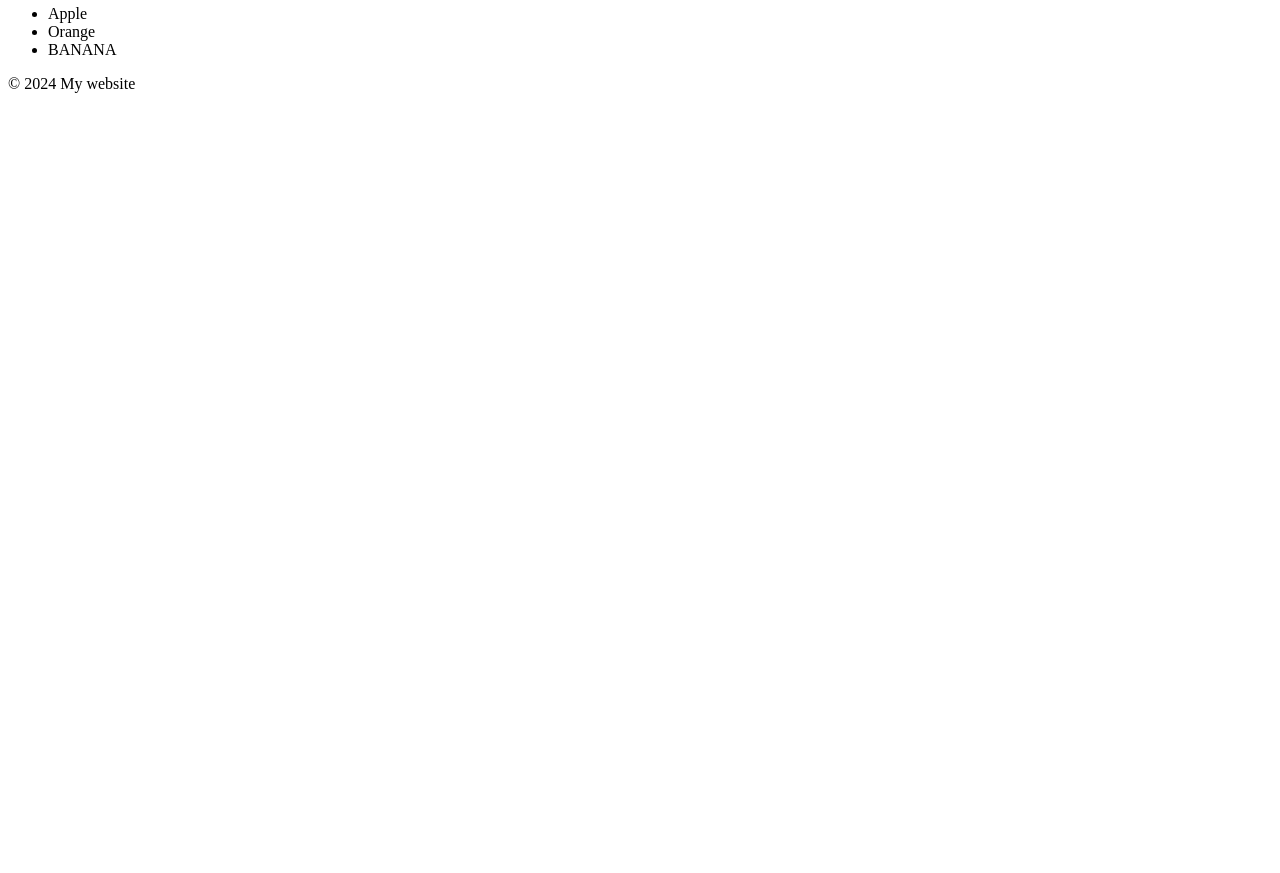
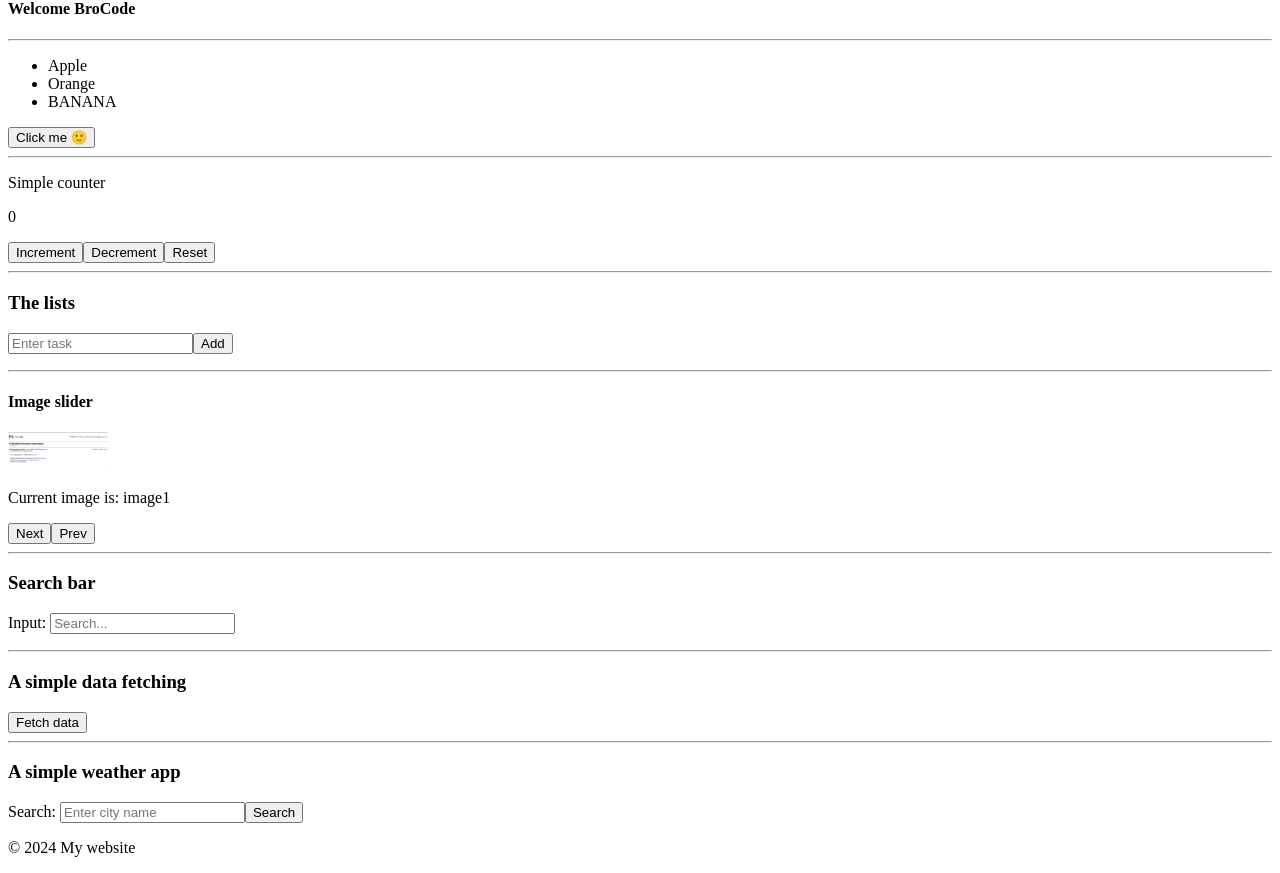
Before and after one commit to Aimable01/React-learn, a React (Vite) app: page / in a window 1280 px wide. Shown: the part 1095-1968 px from the top of the page. Before the commit the page ends 1204 px from the top, so only its background shows below. Built offline with nearby package versions, Linux system fonts and the light colour scheme.

Commit message:
the main entry

```diff
--- a/src/App.jsx
+++ b/src/App.jsx
@@ -3,6 +3,14 @@ import Footer from "./Footer";
 import Food from "./Food";
 import Card from "./Card";
 import Student from "./Student";
+import Greeting from "./Greeting";
+import Button from "./Button";
+import MyHook from "./MyHook";
+import Todo from "./Todo";
+import Slider from "./Slider";
+import Search from "./Search";
+import Fetch from "./Fetch";
+import WeatherApp from "./WeatherApp";
 
 function App() {
   return (
@@ -16,7 +24,15 @@ function App() {
       <Student name="Patrick" age={23} isStudent={false} />
       <Student name="Sandy" age={27} isStudent={true} />
       <Student />
+      <Greeting isLoggedIn={true} username="BroCode" />
       <Food />
+      <Button />
+      <MyHook />
+      <Todo />
+      <Slider />
+      <Search />
+      <Fetch />
+      <WeatherApp />
       <Footer />
     </>
   );
```
